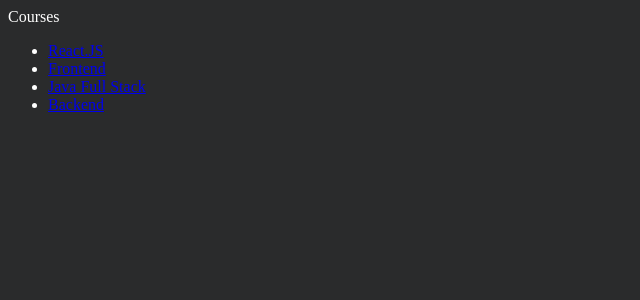
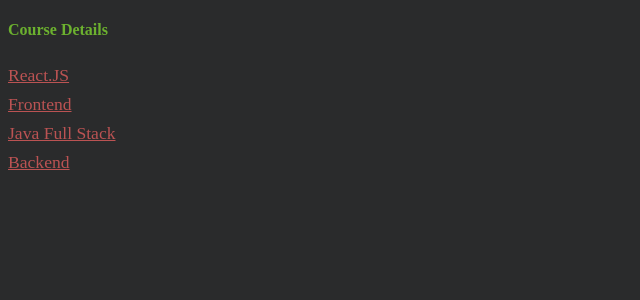
Before and after one commit to priyanshishah20/React_App, a React (Vite) app: page /courses in a window 1280 px wide. Shown: the top 300 px of the page, without its empty margins (0-640 px from the left). Built offline with nearby package versions, Linux system fonts and the light colour scheme.

Commit message:
Router hooks - useLocation and useNavigate

```diff
--- a/src/index.css
+++ b/src/index.css
@@ -37,6 +37,7 @@
 .btn a{
   color: white;
 }
+
 .hvr-btn{
   background-color: #5d813d;
 }
@@ -46,3 +47,14 @@
 .dec-btn{
   background-color: #c1ae28;
 }
+ul{
+  padding: 0;
+}
+li{
+  list-style: none;
+  padding-block: 0.25rem;
+}
+li a{
+  color: #bb5353;
+  font-size: 1.1rem;
+}
--- a/src/pages/About.jsx
+++ b/src/pages/About.jsx
@@ -1,8 +1,21 @@
 import React from 'react'
+import { useNavigate } from 'react-router-dom'
 
 const About = () => {
+  //console.log(useNavigate());
+  const navigate = useNavigate();
+
+  const toHome = ()=> {
+    navigate('/');
+  }
+  const goBack = ()=> {
+    navigate(-1); // this will navigate to the previous page
+  }
   return (
-    <div>About</div>
+    <div>
+      <button onClick={toHome} className='btn'>Go To Home</button>
+      <button onClick={goBack} className='btn asc-btn'>Go Back</button>
+    </div>
   )
 }
 
--- a/src/pages/CourseDetails.jsx
+++ b/src/pages/CourseDetails.jsx
@@ -1,9 +1,11 @@
 import React from 'react'
-import { useParams, Link } from 'react-router-dom'
+import { useParams, Link, useLocation } from 'react-router-dom'
 
 const CourseDetails = () => {
   //console.log(useParams());
-  const { id, course_name } = useParams();
+  //console.log(useLocation());
+  const { id } = useParams();
+  const location = useLocation();
 
   const arr = [
     { id: 'R1263', course_name: 'React.JS', price: 18000, duration: '5 months' },
@@ -17,16 +19,22 @@
   return (
     <>
       <p>Approach 1 with filter</p>
+      <div>Course ID: {course_details[0].id}</div>
       <div>Course Name: {course_details[0].course_name}</div>
+      {location.pathname != `/courses/${course_details[0].id}` && <>
       <div>Course Price: {course_details[0].price}</div>
       <div>Course Duration: {course_details[0].duration}</div>
+      </>}
 
       <p>Approach 2 with map</p>
       {course_details.map((data) => <div key={data.id}>
         <p>{data.id}</p>
+        <div>Course ID: {data.id}</div>
         <div>Course Name: {data.course_name}</div>
+        {location.pathname != `/courses/${data.id}` && <>
         <div>Course Price: {data.price}</div>
         <div>Course Duration: {data.duration}</div>
+        </>}
       </div>)}
 
       <div style={{marginTop:'16px'}}>
--- a/src/pages/Product.jsx
+++ b/src/pages/Product.jsx
@@ -11,14 +11,12 @@
 
   return (
     <>
-    <div>Courses</div>
+    <h4>Course Details</h4>
     <div>
       <ul>
-        {arr.map((data)=> <div key={data.id}>
-          <li>
-            <Link to={`/courses/${data.id}`}>{data.course_name}</Link>
-          </li>
-        </div>)}
+        {arr.map((data)=> <li key={data.id}>
+          <Link to={`/courses/${data.id}`}>{data.course_name}</Link>
+        </li>)}
       </ul>
     </div>
     </>
```
